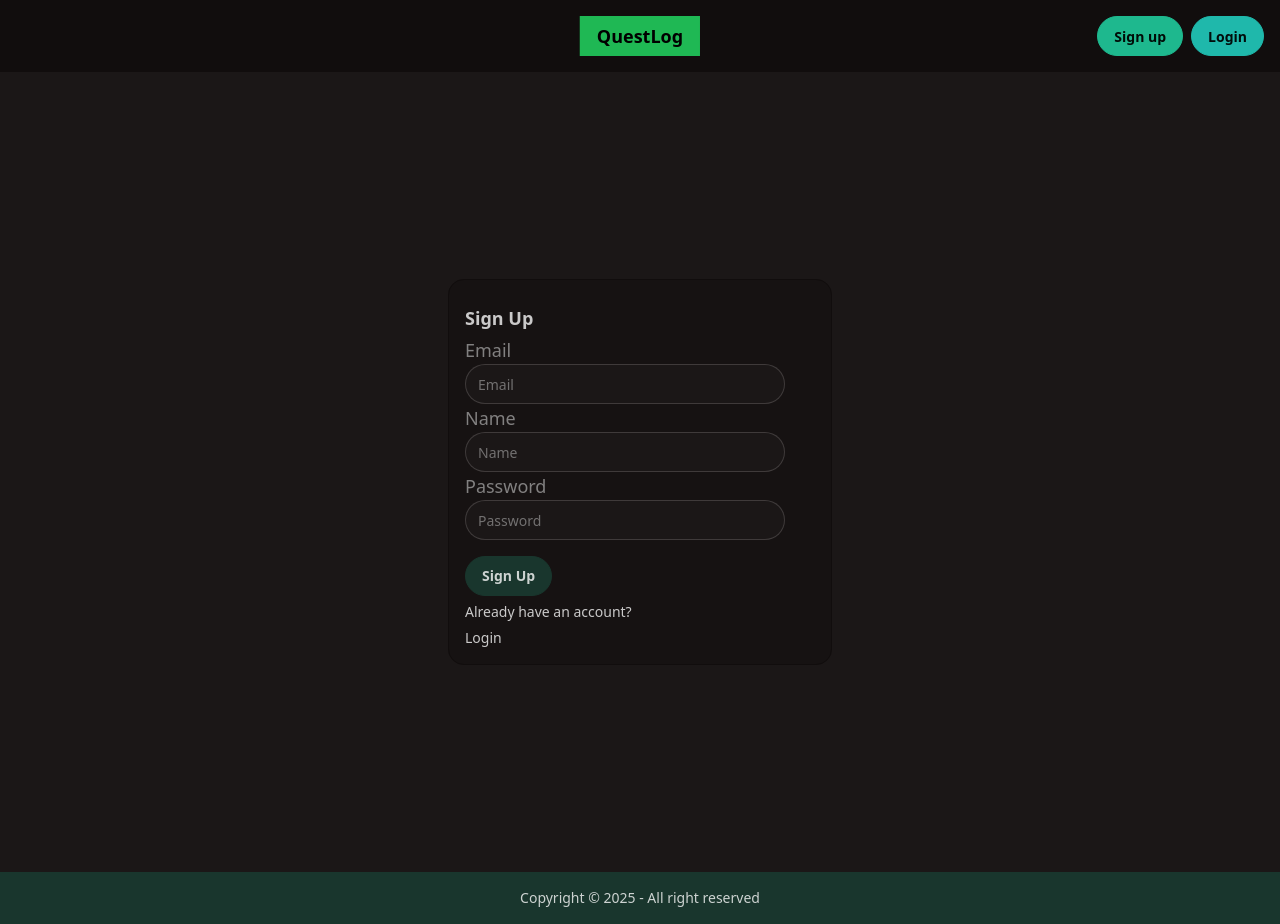
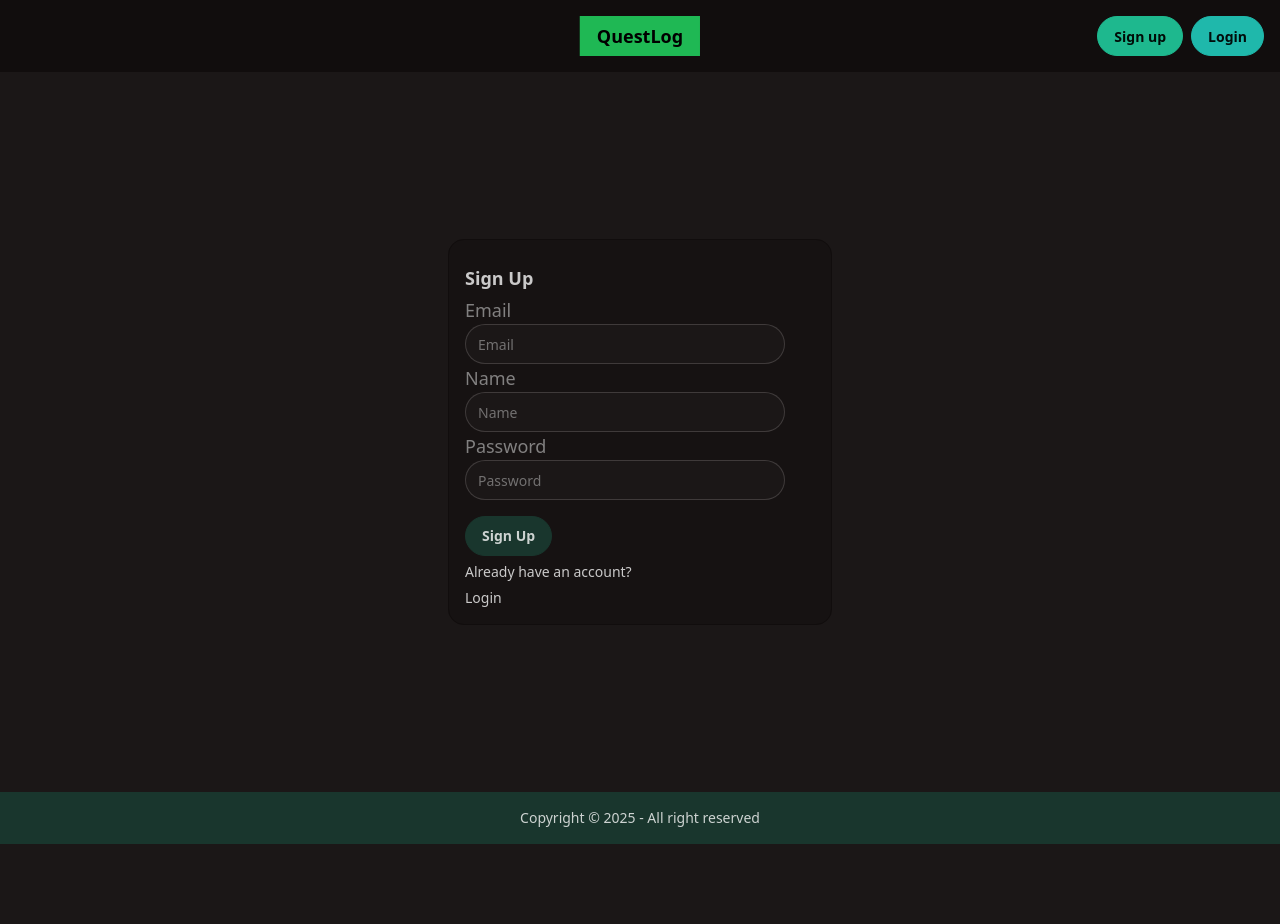
Before and after one commit to Navitat/questlog-frontend, a React (Vite) app: page /signup in a window 1280 px wide. After the commit the page ends 844 px from the top, so only its background shows below. Built offline with nearby package versions, Linux system fonts and the light colour scheme.

Commit message:
fix vh on login ans signup

```diff
--- a/src/pages/LoginPage.jsx
+++ b/src/pages/LoginPage.jsx
@@ -2,8 +2,6 @@
 import axios from "axios";
 import { Link, useNavigate } from "react-router-dom";
 import { AuthContext } from "../context/auth.context";
-
-import { API_URL } from "../utils/api";
 
 function LoginPage(props) {
   const [email, setEmail] = useState("");
@@ -36,7 +34,7 @@
   };
 
   return (
-    <div className="flex justify-center items-center min-h-screen">
+    <div className="flex justify-center items-center min-h-[90vh]">
       <fieldset className="fieldset bg-base-200 border-base-300 rounded-box w-sm border text-lg p-4">
         <form onSubmit={handleLoginSubmit}>
           <legend className="fieldset-legend">Log In</legend>
--- a/src/pages/SignupPage.jsx
+++ b/src/pages/SignupPage.jsx
@@ -33,7 +33,7 @@
   };
 
   return (
-    <div className="flex justify-center items-center min-h-screen">
+    <div className="flex justify-center items-center min-h-[90vh]">
       <fieldset className="fieldset bg-base-200 border-base-300 rounded-box w-sm border text-lg p-4">
         <form onSubmit={handleSignupSubmit}>
           <legend className="fieldset-legend">Sign Up</legend>
```
